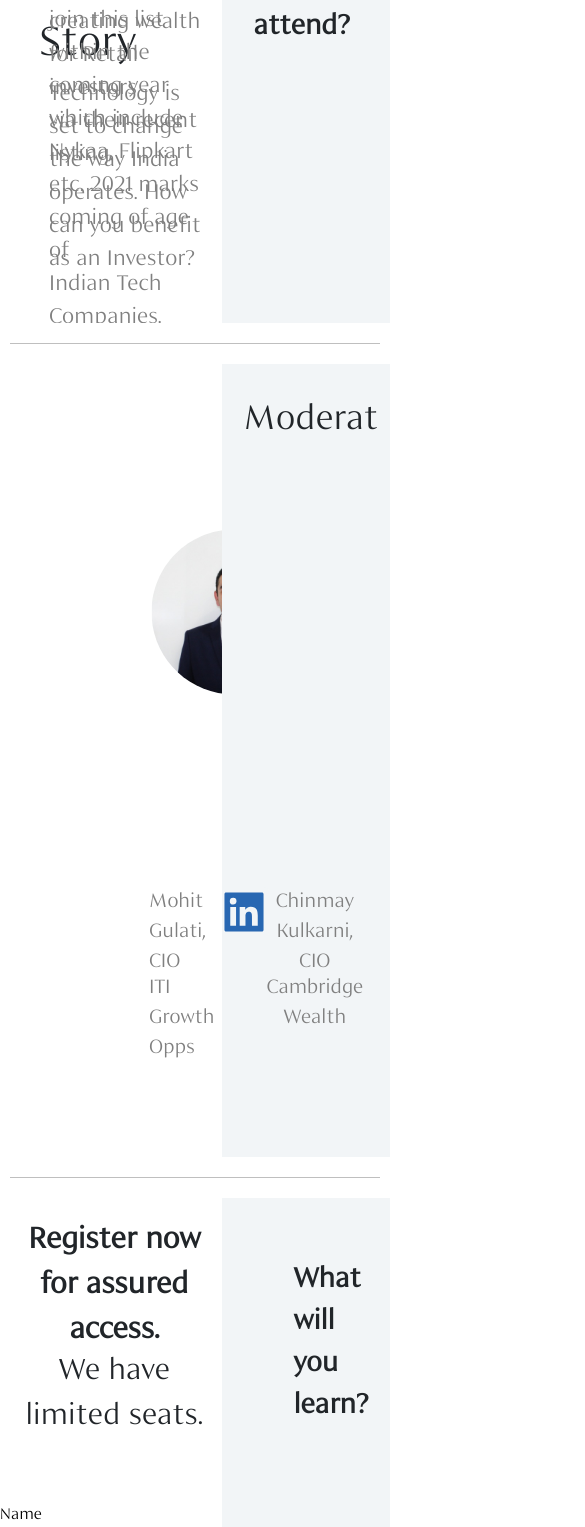
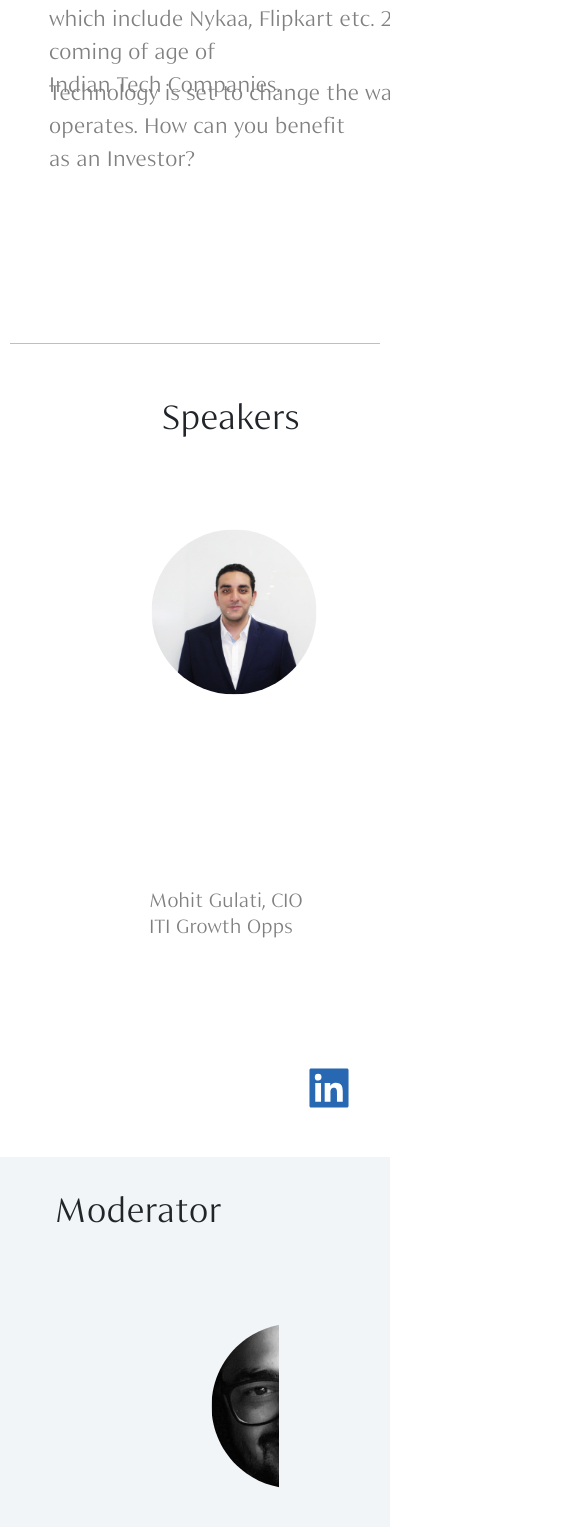
Before and after one commit to Sohan710/CW_webinar, a React (Create React App) app: page / in a window 390 px wide. Shown: the part 470-1997 px from the top of the page, 585 px wide, since content can reach past the window. Built offline with nearby package versions, Linux system fonts and the light colour scheme.

Commit message:
align issue resolved

```diff
--- a/src/App.css
+++ b/src/App.css
@@ -17,25 +17,7 @@ font-family: Begumsans-light;
    url("./font/BegumSans-Light.eot") format('eot');
   font-style: normal;
 }
-@media screen and (max-width: 600px) {
-  .col-sm-8 {
-    width: 100%;
-  }
-  .col-sm-4 {
-    width: 100%;
-    background-color: #f2f5f7;
-  }
-}
 
-
-/* .left {
-  width: 75%;
-}
-
-.right {
-  width: 25%;
-  background-color: #f2f5f793;
-} */
 .col-sm-8 {
   width: 60%;
   bottom: 0%;
@@ -70,15 +52,15 @@ font-family: Begumsans-light;
   font-family: 'BegumSans';
   font-size: 26px;
   text-align: right;
-  margin-top: 23px;
-  margin-right: -5px;
+  margin-top: 38px;
+  margin-right: 3px;
 }
 #t3 {
   font-family: 'BegumSans';
   font-size: 26px;
   text-align: right;
   margin-top: -20px;
-  margin-right: -5px;
+  margin-right: 3px;
 }
 #t4 {
   font-family: 'BegumSans';
@@ -86,12 +68,193 @@ font-family: Begumsans-light;
   text-align: right;
   margin-top: -20px;
   padding-bottom: 20px;
+  margin-right: 3px;
+}
+
+/* .butt{
+  margin-top: 50px;
+  margin-left: 390px;
+} */
+.butt {
+  margin-top: 45px;
+  margin-left: 385px;
+  font-family:'Begumsans';
+  font-weight: 600;
+}
+.button {
+  background-color: #f4c264;
+  border: none;
+  color: black;
+  padding: 3px 3px;
+  text-align: center;
+  text-decoration: none;
+  display: inline-block;
+  margin: 0px 5px ;
+  margin-top: -25px;
+  margin-bottom: 0px;
+  cursor: pointer;
+  border-radius: 28px;
+  font-family: 'Begumsans';
+  font-weight: 1000;
+  font-size: 16px;
+  width: 160px;
+  margin-left: 45px;
+}
+
+.bott_text{
+  margin-top: 20px;
+  margin-bottom: 30px;
+  margin-left: 20px;
+  font-family: 'BegumSans';
+  font-size: 28px;
+  font-style: bolder;
+  font-weight: 600;
+
+}
+
+.bott_info{
+  font-family: 'BegumSans';
+  font-size: 20px;
+  text-align: left;
+  margin-top: 40px;
+  margin-left: 180px;
+  padding-bottom: 20px;
+}
+
+.pic1{
+  margin-top: -265px;
+  margin-left: 60px;
+}
+.pic2{
+  margin-top: -25px;
+  margin-left: 60px;
+}
+.pic3{
+  margin-top: -30px;
+  margin-left: 50px;
+}
+.btn-primary, .btn-primary:hover, .btn-primary:active, .btn-primary:visited {
+  background-color: #f4c264 !important;
+  border: #000;
+  color: #000;
+  font-weight: 500;
+  width: 175px;
+  margin-left: 412px;
+  margin-top: 10px;
+  font-family: 'Begum Sans Regular';
+}
+
+#title {
+  background: (90deg, rgb(255, 255, 255) 0%, rgb(255, 255, 255) 100%);
+  font-family: 'BegumSans';
+  font-size: 35px;
+  text-align: center;
+  /* margin-left: 350px; */
+  margin-top: 30px;
+
+}
+
+#title1 {
+  background: (90deg, rgb(255, 255, 255) 0%, rgb(255, 255, 255) 100%);
+  font-family: 'BegumSans';
+  font-size: 35px;
+  text-align: center;
+  margin-left: 10px;
+  margin-top: 30px;
+
+}
+
+
+
+#title3 {
+  background: (90deg, rgb(255, 255, 255) 0%, rgb(255, 255, 255) 100%);
+  font-family: 'BegumSans';
+  font-size: 30px;
+  text-align: center;
+  margin-left: 20px;
+  margin-top: 20px;
+  font-weight: bold;
+}
+
+#title4 {
+  background: (90deg, rgb(255, 255, 255) 0%, rgb(255, 255, 255) 100%);
+  font-family: 'BegumSans';
+  font-size: 30px;
+  text-align: center;
+  margin-left: 20px;
+  margin-top: -20px;
+  font-weight: lighter;
+}
+
+a, a:hover, a:focus, a:active {
+  text-decoration: none;
+  color: inherit;
+}
+
+
+@media screen and (max-width: 400px) {
+  .row {
+    display: inline-block;
+    width: fit-content;
+    text-align: justify center;
+  }
+  .col-sm-8 {
+    width: 60%;
+    bottom: 0%;
+    height: 94vh;
+    overflow-y: auto;
+    overflow-x: hidden;
+    background-color: white;
+  }
+
+  .col-sm-8 #hr {
+    margin-bottom: 100px;
+
+  }
+
+  .col-sm-4 {
+    width: 40%;
+    /* background-color:#f2f5f7; */
+    bottom: 0%;
+    overflow-y: auto;
+
+  }
+  .container-fluid {
+    padding-left: 0%;
+    /* height: 94vh; */
+    overflow-y: auto;
+
+  }
+  /* .row {
+    margin: auto;
+  } */
+  #t2 {
+    font-family: 'BegumSans';
+    font-size: 16px;
+    text-align: center;
+    margin-top: 23px;
+    margin-right: -5px;
+  }
+  #t3 {
+    font-family: 'BegumSans';
+    font-size: 16px;
+    text-align: center;
+    margin-top: -20px;
+    margin-right: -5px;
+  }
+  #t4 {
+    font-family: 'BegumSans';
+    font-size: 16px;
+    text-align: centre;
+    margin-top: -20px;
+    padding-bottom: 20px;
     margin-right: -5px;
   }
 
   .butt{
     margin-top: 60px;
-  margin-left: 390px;
+    /* margin-left: 390px; */
+    align-items: center;
   }
 
   .button {
@@ -112,6 +275,7 @@ font-family: Begumsans-light;
     font-size: 16px;
     width: 160px;
     margin-left: 47px;
+    align-items: center;
   }
   .butt{
     margin-top: 60px;
@@ -163,11 +327,12 @@ font-family: Begumsans-light;
   }
 
   #title {
+
     background: (90deg, rgb(255, 255, 255) 0%, rgb(255, 255, 255) 100%);
     font-family: 'BegumSans';
     font-size: 35px;
-  text-align: left;
-  margin-left: 350px;
+    text-align: center !important;
+    margin-left: 50px !important;
     margin-top: 30px;
 
   }
@@ -208,3 +373,4 @@ a, a:hover, a:focus, a:active {
     text-decoration: none;
     color: inherit;
   }
+}
--- a/src/App.js
+++ b/src/App.js
@@ -93,10 +93,10 @@ function App() {
         }}>
 
 
-          <div className="container-fluid" style={{
+          {/* <div className="container-fluid" style={{
             marginTop: 20,
             marginBottom: -20
-            }}>
+            }}> */}
 
             <div class="row">
 
@@ -111,7 +111,7 @@ function App() {
             </div>
 
           </div>
-        </div>
+        {/* </div> */}
         <hr style={{
             color: 'black',
             height: 0.5,
@@ -126,8 +126,8 @@ function App() {
         }}>
 
 
-          <div className="container-fluid" id="register">
-            <div class="row">
+          {/* <div className="container-fluid" id="register"> */}
+            <div class="row" id="register">
 
               <div className="col-sm-8">
                 <p id = "title3">Register now for assured access.</p>
@@ -141,7 +141,7 @@ function App() {
             </div>
 
           </div>
-        </div>
+        {/* </div> */}
         <Footer />
 
       </Router>
--- a/src/components/Navbar.css
+++ b/src/components/Navbar.css
@@ -119,7 +119,7 @@
     display: none;
   }
 
-  @media screen and (max-width: 960px) {
+  @media screen and (max-width: 400px) {
     .NavbarItems {
       position: relative;
     }
--- a/src/components/Secondleft.css
+++ b/src/components/Secondleft.css
@@ -11,7 +11,7 @@
 
   }
   .pic5{
-    margin-left: 420px;
+    margin-left: 440px;
     margin-top: -341px;
   }
 
@@ -52,7 +52,7 @@
     font-size: 20px;
     text-align: left;
     margin-top: -50px;
-    margin-left: 500px;
+    margin-left: 510px;
     padding-bottom: 20px;
     color: #808080;
   }
@@ -81,7 +81,7 @@
     font-size: 20px;
     text-align: left;
     margin-top: -230px;
-    margin-left: 500px;
+    margin-left: 510px;
     padding-bottom: 20px;
   }
   #tx4{
--- a/src/components/Thirdleft.js
+++ b/src/components/Thirdleft.js
@@ -44,7 +44,7 @@ function Thirdleft() {
     // })
   }; // your form submit function which will invoke after successful validation
 
-  const saveAnswer = (event) => {
+  const submitAnswer = (event) => {
     Swal.fire({
       position: 'center',
       icon: 'success',
@@ -52,7 +52,8 @@ function Thirdleft() {
       text: "You will get the confirmation mail soon!",
       showConfirmButton: false,
       timer: 2000
-    })
+    }
+    )
     event.preventDefault();
     const elementsArray = [...event.target.elements]
     const formData = elementsArray.reduce((accumulator, currentValue) => {
@@ -60,13 +61,16 @@ function Thirdleft() {
         accumulator[currentValue.id] = currentValue.value;
       }
       return accumulator;
+
     }, {});
     // db.collection("users").add(formData);
+
     addDoc(collection(db, "users"), formData);
+
   };
   console.log(watch("example"));
   return (
-    <form onSubmit={saveAnswer}>
+    <form onSubmit={submitAnswer}>
       <label class="required" id="name1">Name</label>
       <input id="name" placeholder="Vikas Oberoi"
         {...register("firstName", {
@@ -96,7 +100,7 @@ function Thirdleft() {
       <div class="row">
         <div className="col-sm-5">
           <label class="required" id="mobile">Phone No</label>
-          <input id="phone" placeholder="+91 0000000000" defaultValue="+91 " {...register("mobNo", { required: true, minLength: 10, maxLength: 12 })} />
+          <input id="phone" placeholder="+91 0000000000" defaultValue="+91 " {...register("mobNo", { required: true, minLength: 10, maxLength: 14 })} />
           {errors?.mobNo?.type === "required" && <p1><br /></p1>}
           {errors?.mobNo?.type === "number" && (
             <p1>Invalid Mobile Number</p1>
@@ -134,9 +138,9 @@ function Thirdleft() {
 
         {errors?.designation?.type === "required" && <p1></p1>}
 
-      <input type="submit" value="Register Now" />
+      <input type="submit" value="Register Now"/>
       <div className="last_text">
-        <p>*By clicking this button, you submit your information to the webinar organizer, who will use it to communicate with youregarding this event and their other services.</p>
+        <p>*By clicking this button, you submit your information to the webinar organizer, who will use it to communicate with you regarding this event and their other services.</p>
       </div>
     </form>
 
--- a/src/components/Thirdright.js
+++ b/src/components/Thirdright.js
@@ -43,7 +43,7 @@ function Thirdright() {
             <a href="https://www.facebook.com/CambridgeWealth/  " target="_blank" ><SiFacebook size="30px"/></a>
             </div>
             <div className="socal_icon5">
-            <a href=" " target="_blank" ><SiYoutube size="30px"/></a>
+            <a href="https://www.youtube.com/channel/UCjxfUj1HKPsYm8YMgMSVamQ" target="_blank" ><SiYoutube size="30px"/></a>
             </div>
         </>
     );
```
Lines whose indentation alone changed are shown as unchanged.
